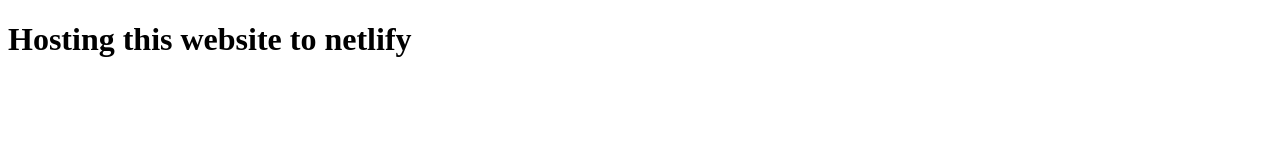
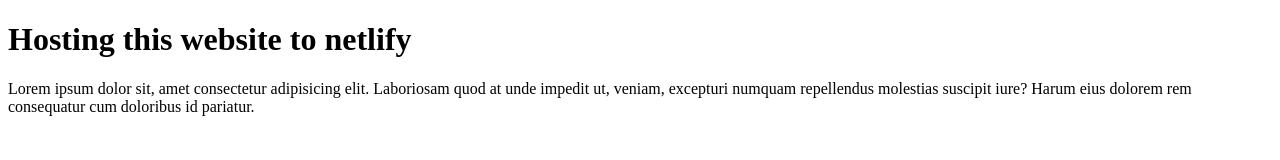
Before and after one commit to ShivaKumar7799/git-learning, a plain HTML site: page index.html in a window 1280 px wide. Drawn offline with Linux system fonts and the light colour scheme.

Commit message:
added lorem text

```diff
--- a/index.html
+++ b/index.html
@@ -8,5 +8,6 @@
 </head>
 <body>
   <h1>Hosting this website to netlify</h1>
+  <p>Lorem ipsum dolor sit, amet consectetur adipisicing elit. Laboriosam quod at unde impedit ut, veniam, excepturi numquam repellendus molestias suscipit iure? Harum eius dolorem rem consequatur cum doloribus id pariatur.</p>
 </body>
 </html>
```
